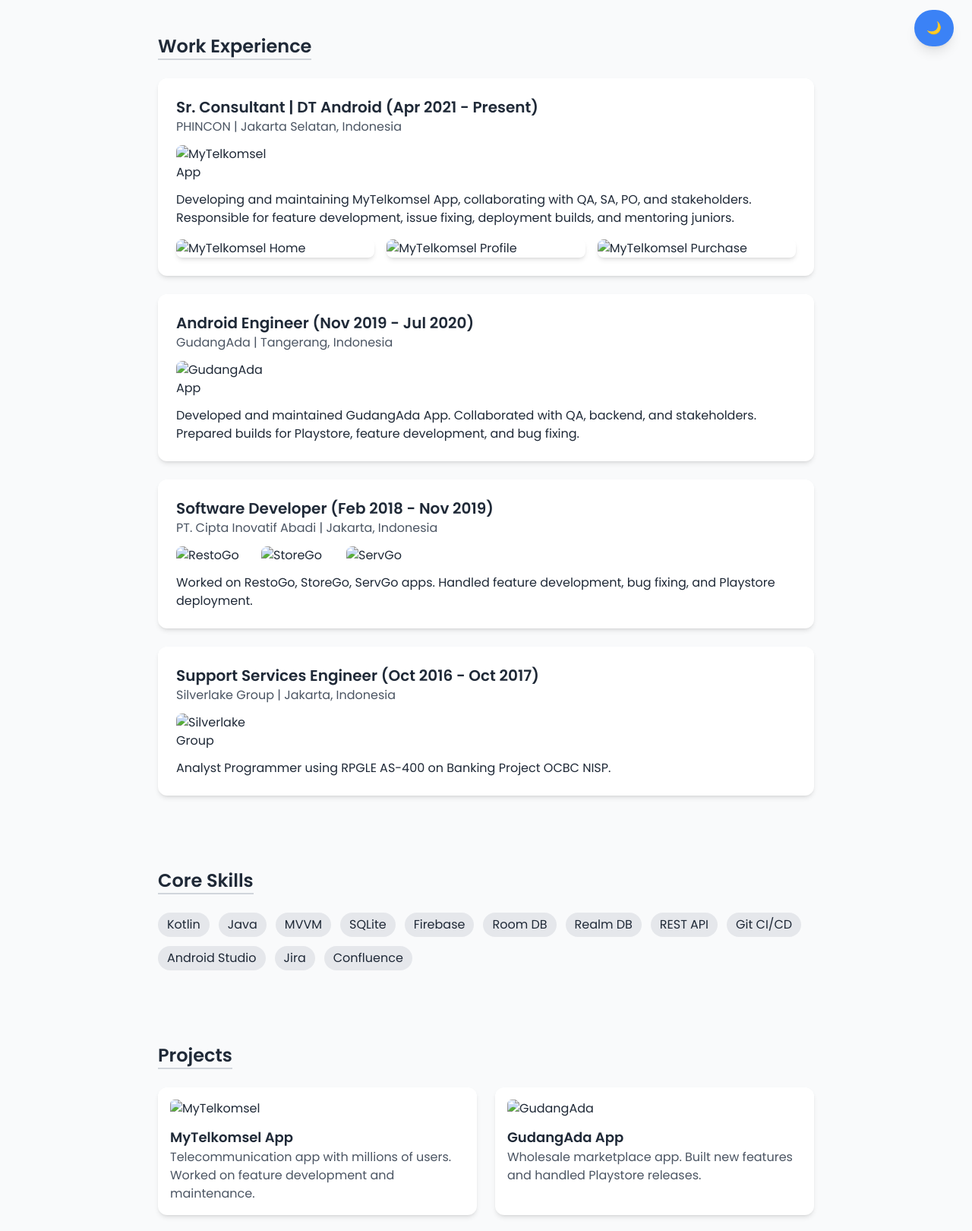
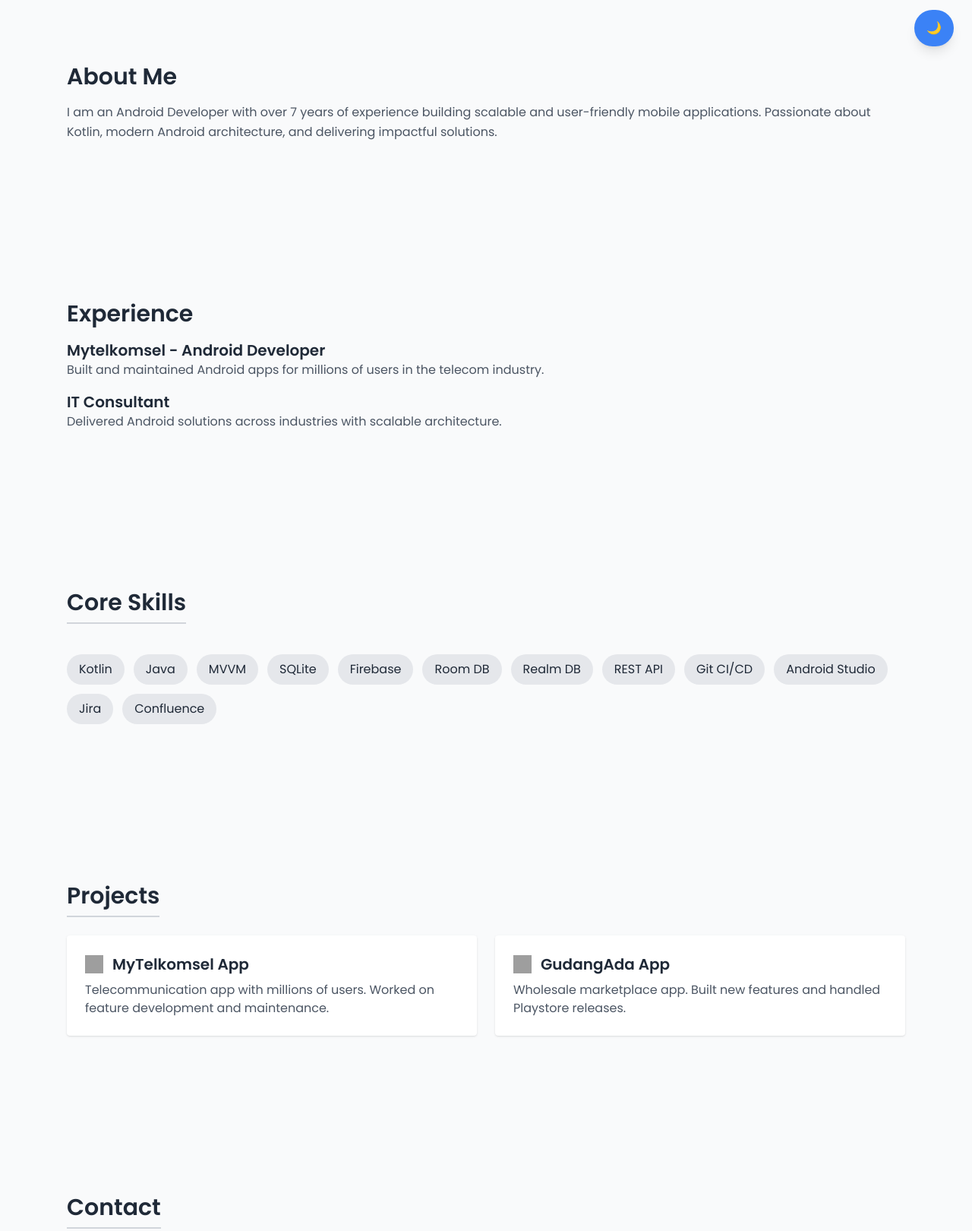
Before and after one commit to baridcahyo/baridcahyo.github.io, a plain HTML site: page index.html in a window 1280 px wide. Shown: the part 715-2335 px from the top of the page at 76% size. Drawn offline with nearby package versions, Linux system fonts and the light colour scheme; grey boxes are pictures that could not be loaded.

Commit message:
Update index.html

```diff
--- a/index.html
+++ b/index.html
@@ -16,29 +16,41 @@
     .transition-all {transition: all 0.5s ease;}
     html {scroll-behavior: smooth;}
 
-    /* Ensure anchor targets are visible under the header */
-    :root {scroll-padding-top: 6rem;}
-    section {scroll-margin-top: 6rem;}
+    :root { --header-height: 6rem; }
+    section { scroll-margin-top: calc(var(--header-height) + 40px); }
 
-    .reveal {opacity: 0; transform: translateY(30px); transition: all 0.8s ease;}
+    .reveal {opacity: 0; transform: translateY(40px); transition: opacity 0.8s ease, transform 0.8s ease;}
     .reveal.active {opacity: 1; transform: translateY(0);}
+
     .hover-card {transition: transform 0.3s ease, box-shadow 0.3s ease;}
     .hover-card:hover {transform: translateY(-6px); box-shadow: 0 10px 20px rgba(0,0,0,0.15);}
     .float-anim {animation: popIn 0.6s ease forwards;}
     @keyframes popIn {0% {transform: scale(0) translateY(50px); opacity: 0;}100% {transform: scale(1) translateY(0); opacity: 1;}}
     .float-rotate {transition: transform 0.3s ease;}
     .float-rotate:hover {transform: rotate(20deg) scale(1.1);}
+
+    #backToTop {
+      opacity: 0;
+      transform: translateY(20px);
+      transition: opacity 0.4s ease, transform 0.4s ease;
+      pointer-events: none;
+      z-index: 50;
+    }
+    #backToTop.show {
+      opacity: 1;
+      transform: translateY(0);
+      pointer-events: auto;
+    }
+    #themeToggle { z-index: 50; }
   </style>
 </head>
-<body class="bg-gray-50 text-gray-800 dark:bg-gray-900 dark:text-gray-100 transition-all">
+<body class="bg-gray-50 text-gray-800 dark:bg-gray-900 dark:text-gray-100 transition-all min-h-screen">
 
-  <!-- Hero Section -->
-  <header class="bg-white dark:bg-gray-900 text-gray-900 dark:text-white py-16 relative">
-    <!-- Logo top-left -->
-    <div class="absolute top-4 left-6 text-2xl md:text-3xl font-bold text-blue-600">Barid.</div>
-
-    <!-- Navbar centered (z-index to make it clickable) -->
-    <nav class="absolute top-4 left-1/2 transform -translate-x-1/2 z-50">
+  <!-- Header dengan Navigasi -->
+  <header class="fixed top-0 left-0 w-full bg-white dark:bg-gray-900 text-gray-900 dark:text-white shadow z-40">
+    <div class="max-w-6xl mx-auto px-6 flex items-center justify-between h-16">
+      <div class="text-2xl md:text-3xl font-bold text-blue-600">Barid.</div>
+      <nav>
         <ul class="flex gap-6 text-sm items-center">
           <li><a href="#about" class="hover:underline transition-colors">About</a></li>
           <li><a href="#experience" class="hover:underline transition-colors">Experience</a></li>
@@ -47,9 +59,12 @@
           <li><a href="#contact" class="hover:underline transition-colors">Contact</a></li>
         </ul>
       </nav>
+    </div>
+  </header>
 
+  <!-- Hero Section -->
+  <section class="bg-white dark:bg-gray-900 text-gray-900 dark:text-white py-32">
     <div class="max-w-6xl mx-auto px-6 grid grid-cols-1 md:grid-cols-2 gap-8 items-center">
-      <!-- Left Content -->
       <div>
         <h1 class="text-4xl md:text-5xl font-extrabold mb-4">
           Hi! I Am <span class="text-blue-600">Barid Cahyo Nugroho</span>
@@ -65,127 +80,96 @@
         </div>
       </div>
 
-      <!-- Right Content -->
       <div class="flex justify-center md:justify-end relative">
         <img src="https://media.licdn.com/dms/image/v2/C5603AQElvCZ7kjQKXg/profile-displayphoto-shrink_400_400/profile-displayphoto-shrink_400_400/0/1631805191843?e=1761177600&v=beta&t=02b6OJguLKTCzcgspVO8oAqKiL7mym7HeMA894XSZiE" alt="Barid Cahyo Nugroho" class="rounded-2xl w-72 md:w-96 shadow-lg">
-        <div class="absolute top-6 right-12 bg-white dark:bg-gray-800 p-3 rounded-full shadow-md">📱</div>
-        <div class="absolute bottom-6 left-6 bg-white dark:bg-gray-800 p-3 rounded-full shadow-md">☕</div>
       </div>
     </div>
-  </header>
+  </section>
 
   <!-- Floating Dark Mode Toggle -->
   <button id="themeToggle" class="fixed bottom-6 right-6 px-4 py-3 rounded-full bg-blue-500 hover:bg-blue-600 text-white shadow-lg transition transform float-anim float-rotate">🌙</button>
 
-  <!-- About -->
-  <section id="about" class="max-w-4xl mx-auto py-12 px-4 reveal">
-    <h2 class="text-2xl font-semibold mb-4 border-b-2 border-gray-300 dark:border-gray-600 inline-block">About Me</h2>
-    <p>Experienced Android Developer with end-to-end experience in IT implementation projects in the telecommunication and IT consulting industry. Skilled in analyzing, documenting business requirements, and developing functional systems for mobile applications.</p>
+  <!-- Back to Top Button -->
+  <button id="backToTop" class="fixed bottom-20 right-6 px-4 py-3 rounded-full bg-gray-700 hover:bg-gray-800 text-white shadow-lg">⬆️</button>
+
+  <!-- Content Sections -->
+  <main class="max-w-6xl mx-auto px-6 space-y-32 py-24">
+    <section id="about" class="reveal pt-20">
+      <h2 class="text-3xl font-bold mb-4">About Me</h2>
+      <p class="text-gray-600 dark:text-gray-300 leading-relaxed">
+        I am an Android Developer with over 7 years of experience building scalable and user-friendly mobile applications.
+        Passionate about Kotlin, modern Android architecture, and delivering impactful solutions.
+      </p>
     </section>
 
-  <!-- Experience -->
-  <section id="experience" class="max-w-4xl mx-auto py-12 px-4 reveal">
-    <h2 class="text-2xl font-semibold mb-6 border-b-2 border-gray-300 dark:border-gray-600 inline-block">Work Experience</h2>
+    <section id="experience" class="reveal pt-20">
+      <h2 class="text-3xl font-bold mb-4">Experience</h2>
+      <ul class="space-y-4">
+        <li class="reveal">
+          <h3 class="text-xl font-semibold">Mytelkomsel - Android Developer</h3>
+          <p class="text-gray-600 dark:text-gray-300">Built and maintained Android apps for millions of users in the telecom industry.</p>
+        </li>
+        <li class="reveal">
+          <h3 class="text-xl font-semibold">IT Consultant</h3>
+          <p class="text-gray-600 dark:text-gray-300">Delivered Android solutions across industries with scalable architecture.</p>
+        </li>
+      </ul>
+    </section>
 
-    <div class="bg-white dark:bg-gray-800 dark:text-gray-200 rounded-xl shadow-md p-6 mb-6 hover-card">
-      <h3 class="text-xl font-semibold">Sr. Consultant | DT Android (Apr 2021 - Present)</h3>
-      <p class="text-gray-600 dark:text-gray-300 font-medium">PHINCON | Jakarta Selatan, Indonesia</p>
-      <img src="assets/images/mytelkomsel.png" alt="MyTelkomsel App" class="w-32 my-3 rounded-lg">
-      <p>Developing and maintaining MyTelkomsel App, collaborating with QA, SA, PO, and stakeholders. Responsible for feature development, issue fixing, deployment builds, and mentoring juniors.</p>
-      <div class="grid grid-cols-2 sm:grid-cols-3 gap-4 mt-4">
-        <img src="assets/images/mytelkomsel-home.png" alt="MyTelkomsel Home" class="rounded-lg shadow-md">
-        <img src="assets/images/mytelkomsel-profile.png" alt="MyTelkomsel Profile" class="rounded-lg shadow-md">
-        <img src="assets/images/mytelkomsel-purchase.png" alt="MyTelkomsel Purchase" class="rounded-lg shadow-md">
-      </div>
-    </div>
-
-    <div class="bg-white dark:bg-gray-800 dark:text-gray-200 rounded-xl shadow-md p-6 mb-6 hover-card">
-      <h3 class="text-xl font-semibold">Android Engineer (Nov 2019 - Jul 2020)</h3>
-      <p class="text-gray-600 dark:text-gray-300 font-medium">GudangAda | Tangerang, Indonesia</p>
-      <img src="assets/images/gudangada.png" alt="GudangAda App" class="w-32 my-3 rounded-lg">
-      <p>Developed and maintained GudangAda App. Collaborated with QA, backend, and stakeholders. Prepared builds for Playstore, feature development, and bug fixing.</p>
-    </div>
-
-    <div class="bg-white dark:bg-gray-800 dark:text-gray-200 rounded-xl shadow-md p-6 mb-6 hover-card">
-      <h3 class="text-xl font-semibold">Software Developer (Feb 2018 - Nov 2019)</h3>
-      <p class="text-gray-600 dark:text-gray-300 font-medium">PT. Cipta Inovatif Abadi | Jakarta, Indonesia</p>
-      <div class="flex gap-4 my-3 flex-wrap">
-        <img src="assets/images/restogo.png" alt="RestoGo" class="w-24 rounded-lg">
-        <img src="assets/images/storego.png" alt="StoreGo" class="w-24 rounded-lg">
-        <img src="assets/images/servgo.png" alt="ServGo" class="w-24 rounded-lg">
-      </div>
-      <p>Worked on RestoGo, StoreGo, ServGo apps. Handled feature development, bug fixing, and Playstore deployment.</p>
-    </div>
-
-    <div class="bg-white dark:bg-gray-800 dark:text-gray-200 rounded-xl shadow-md p-6 hover-card">
-      <h3 class="text-xl font-semibold">Support Services Engineer (Oct 2016 - Oct 2017)</h3>
-      <p class="text-gray-600 dark:text-gray-300 font-medium">Silverlake Group | Jakarta, Indonesia</p>
-      <img src="assets/images/silverlake.png" alt="Silverlake Group" class="w-32 my-3 rounded-lg">
-      <p>Analyst Programmer using RPGLE AS-400 on Banking Project OCBC NISP.</p>
+    <section id="skills" class="reveal pt-20">
+      <h2 class="text-3xl font-bold mb-6 border-b-2 border-gray-300 dark:border-gray-700 inline-block pb-2">Core Skills</h2>
+      <div class="flex flex-wrap gap-3 mt-4">
+        <span class="px-4 py-2 bg-gray-200 dark:bg-gray-700 rounded-full">Kotlin</span>
+        <span class="px-4 py-2 bg-gray-200 dark:bg-gray-700 rounded-full">Java</span>
+        <span class="px-4 py-2 bg-gray-200 dark:bg-gray-700 rounded-full">MVVM</span>
+        <span class="px-4 py-2 bg-gray-200 dark:bg-gray-700 rounded-full">SQLite</span>
+        <span class="px-4 py-2 bg-gray-200 dark:bg-gray-700 rounded-full">Firebase</span>
+        <span class="px-4 py-2 bg-gray-200 dark:bg-gray-700 rounded-full">Room DB</span>
+        <span class="px-4 py-2 bg-gray-200 dark:bg-gray-700 rounded-full">Realm DB</span>
+        <span class="px-4 py-2 bg-gray-200 dark:bg-gray-700 rounded-full">REST API</span>
+        <span class="px-4 py-2 bg-gray-200 dark:bg-gray-700 rounded-full">Git CI/CD</span>
+        <span class="px-4 py-2 bg-gray-200 dark:bg-gray-700 rounded-full">Android Studio</span>
+        <span class="px-4 py-2 bg-gray-200 dark:bg-gray-700 rounded-full">Jira</span>
+        <span class="px-4 py-2 bg-gray-200 dark:bg-gray-700 rounded-full">Confluence</span>
       </div>
     </section>
 
-  <!-- Skills -->
-  <section id="skills" class="max-w-4xl mx-auto py-12 px-4 reveal">
-    <h2 class="text-2xl font-semibold mb-6 border-b-2 border-gray-300 dark:border-gray-600 inline-block">Core Skills</h2>
-    <div class="flex flex-wrap gap-3">
-      <span class="px-3 py-1 bg-gray-200 dark:bg-gray-700 rounded-full hover:scale-110 transition">Kotlin</span>
-      <span class="px-3 py-1 bg-gray-200 dark:bg-gray-700 rounded-full hover:scale-110 transition">Java</span>
-      <span class="px-3 py-1 bg-gray-200 dark:bg-gray-700 rounded-full hover:scale-110 transition">MVVM</span>
-      <span class="px-3 py-1 bg-gray-200 dark:bg-gray-700 rounded-full hover:scale-110 transition">SQLite</span>
-      <span class="px-3 py-1 bg-gray-200 dark:bg-gray-700 rounded-full hover:scale-110 transition">Firebase</span>
-      <span class="px-3 py-1 bg-gray-200 dark:bg-gray-700 rounded-full hover:scale-110 transition">Room DB</span>
-      <span class="px-3 py-1 bg-gray-200 dark:bg-gray-700 rounded-full hover:scale-110 transition">Realm DB</span>
-      <span class="px-3 py-1 bg-gray-200 dark:bg-gray-700 rounded-full hover:scale-110 transition">REST API</span>
-      <span class="px-3 py-1 bg-gray-200 dark:bg-gray-700 rounded-full hover:scale-110 transition">Git CI/CD</span>
-      <span class="px-3 py-1 bg-gray-200 dark:bg-gray-700 rounded-full hover:scale-110 transition">Android Studio</span>
-      <span class="px-3 py-1 bg-gray-200 dark:bg-gray-700 rounded-full hover:scale-110 transition">Jira</span>
-      <span class="px-3 py-1 bg-gray-200 dark:bg-gray-700 rounded-full hover:scale-110 transition">Confluence</span>
+    <section id="projects" class="reveal pt-20">
+      <h2 class="text-3xl font-bold mb-6 border-b-2 border-gray-300 dark:border-gray-700 inline-block pb-2">Projects</h2>
+      <div class="grid md:grid-cols-2 gap-6">
+        <div class="hover-card p-6 bg-white dark:bg-gray-800 rounded shadow reveal">
+          <div class="flex items-center gap-3 mb-2">
+            <img src="https://upload.wikimedia.org/wikipedia/commons/6/6e/Telkomsel_Logo.png" alt="MyTelkomsel" class="w-6 h-6">
+            <h3 class="text-xl font-semibold">MyTelkomsel App</h3>
           </div>
-  </section>
-
-  <!-- Projects -->
-  <section id="projects" class="max-w-4xl mx-auto py-12 px-4 reveal">
-    <h2 class="text-2xl font-semibold mb-6 border-b-2 border-gray-300 dark:border-gray-600 inline-block">Projects</h2>
-    <div class="grid grid-cols-1 md:grid-cols-2 gap-6">
-      <div class="bg-white dark:bg-gray-800 dark:text-gray-200 shadow-md rounded-xl p-4 hover-card">
-        <img src="assets/images/mytelkomsel.png" alt="MyTelkomsel" class="rounded-md mb-3">
-        <h3 class="text-lg font-semibold">MyTelkomsel App</h3>
           <p class="text-gray-600 dark:text-gray-300">Telecommunication app with millions of users. Worked on feature development and maintenance.</p>
         </div>
-      <div class="bg-white dark:bg-gray-800 dark:text-gray-200 shadow-md rounded-xl p-4 hover-card">
-        <img src="assets/images/gudangada.png" alt="GudangAda" class="rounded-md mb-3">
-        <h3 class="text-lg font-semibold">GudangAda App</h3>
+        <div class="hover-card p-6 bg-white dark:bg-gray-800 rounded shadow reveal">
+          <div class="flex items-center gap-3 mb-2">
+            <img src="https://seeklogo.com/images/G/gudangada-logo-6B63443CC6-seeklogo.com.png" alt="GudangAda" class="w-6 h-6">
+            <h3 class="text-xl font-semibold">GudangAda App</h3>
+          </div>
           <p class="text-gray-600 dark:text-gray-300">Wholesale marketplace app. Built new features and handled Playstore releases.</p>
         </div>
       </div>
     </section>
 
-  <!-- Education -->
-  <section id="education" class="max-w-4xl mx-auto py-12 px-4 reveal">
-    <h2 class="text-2xl font-semibold mb-6 border-b-2 border-gray-300 dark:border-gray-600 inline-block">Education</h2>
-    <div class="bg-white dark:bg-gray-800 dark:text-gray-200 shadow-md rounded-xl p-6 hover-card">
-      <h3 class="text-xl font-semibold">Universitas Gunadarma (2011 - 2015)</h3>
-      <p>Bachelor's degree in Computer Science</p>
+    <section id="contact" class="reveal pt-20">
+      <h2 class="text-3xl font-bold mb-6 border-b-2 border-gray-300 dark:border-gray-700 inline-block pb-2">Contact</h2>
+      <div class="space-y-3 text-lg">
+        <p>✉️ Email: <a href="mailto:barid.cahyo@gmail.com" target="_blank" class="text-blue-600 hover:underline">barid.cahyo@gmail.com</a></p>
+        <p>📞 Phone: <a href="https://wa.me/+6287888467625" target="_blank" class="text-blue-600 hover:underline">087888467625</a></p>
+        <p>💼 LinkedIn: <a href="https://www.linkedin.com/in/barid-cahyo-nugroho-a7b0a4115/" target="_blank" class="text-blue-600 hover:underline">linkedin.com/in/barid-cahyo-nugroho</a></p>
+        <p>📍 Location: Bekasi, West Java, Indonesia</p>
       </div>
     </section>
+  </main>
 
-  <!-- Contact -->
-  <section id="contact" class="max-w-4xl mx-auto py-12 px-4 reveal">
-    <h2 class="text-2xl font-semibold mb-6 border-b-2 border-gray-300 dark:border-gray-600 inline-block">Contact</h2>
-    <p>Email: <a href="mailto:barid.cahyo@gmail.com" class="text-blue-600 hover:underline">barid.cahyo@gmail.com</a></p>
-    <p>Phone: 087888467625</p>
-    <p>LinkedIn: <a href="https://www.linkedin.com/in/barid-cahyo-nugroho-a7b0a4115" target="_blank" class="text-blue-600 hover:underline">linkedin.com/in/barid-cahyo-nugroho</a></p>
-    <p>Location: Bekasi, West Java, Indonesia</p>
-  </section>
-
-  <!-- Footer -->
   <footer class="bg-gray-900 dark:bg-gray-800 text-white text-center py-6 mt-8 reveal">
     <p>© 2025 Barid Cahyo Nugroho | Built with ❤ on GitHub Pages</p>
   </footer>
 
   <script>
-    // Theme toggle
     const themeToggle = document.getElementById('themeToggle');
     if (localStorage.getItem('theme') === 'dark') {
       document.documentElement.classList.add('dark');
@@ -202,7 +186,6 @@
       }
     });
 
-    // Reveal on scroll
     function revealOnScroll() {
       const reveals = document.querySelectorAll('.reveal');
       for (let i = 0; i < reveals.length; i++) {
@@ -219,7 +202,13 @@
     window.addEventListener('scroll', revealOnScroll);
     window.addEventListener('load', revealOnScroll);
 
-    // Smooth anchor clicks with header offset
+    function updateHeaderHeight() {
+      const headerHeight = document.querySelector('header').offsetHeight;
+      document.documentElement.style.setProperty('--header-height', headerHeight + 'px');
+    }
+    window.addEventListener('resize', updateHeaderHeight);
+    window.addEventListener('load', updateHeaderHeight);
+
     const navLinks = document.querySelectorAll('nav ul li a');
     navLinks.forEach(link => {
       link.addEventListener('click', function(e) {
@@ -228,14 +217,12 @@
         const target = document.getElementById(id);
         if (!target) return;
         const headerHeight = document.querySelector('header').offsetHeight;
-        const offset = 24; // extra spacing
-        const top = window.pageYOffset + target.getBoundingClientRect().top - headerHeight - offset;
+        const top = window.pageYOffset + target.getBoundingClientRect().top - headerHeight + 20;
         window.scrollTo({ top, behavior: 'smooth' });
         history.pushState(null, '', '#' + id);
       });
     });
 
-    // IntersectionObserver for active nav highlighting — adjusted for header offset
     const sections = document.querySelectorAll('section');
     const obsOptions = { root: null, rootMargin: '-120px 0px -40% 0px', threshold: 0.2 };
     const observer = new IntersectionObserver((entries) => {
@@ -251,6 +238,18 @@
       });
     }, obsOptions);
     sections.forEach(section => observer.observe(section));
+
+    const backToTop = document.getElementById('backToTop');
+    window.addEventListener('scroll', () => {
+      if (window.scrollY > 300) {
+        backToTop.classList.add('show');
+      } else {
+        backToTop.classList.remove('show');
+      }
+    });
+    backToTop.addEventListener('click', () => {
+      window.scrollTo({ top: 0, behavior: 'smooth' });
+    });
   </script>
 </body>
 </html>
```
Lines whose indentation alone changed are shown as unchanged.
